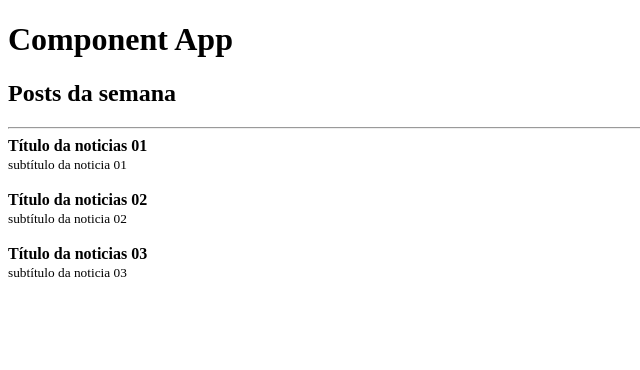
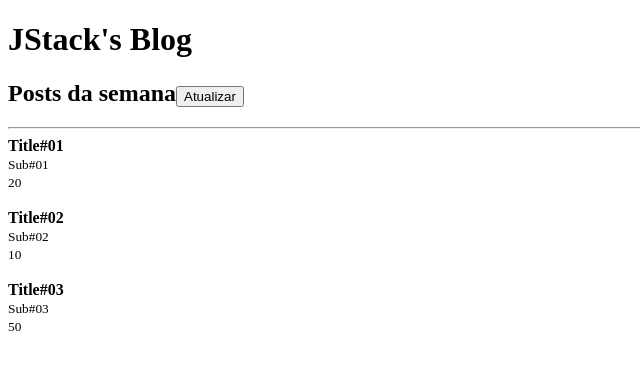
Before and after one commit to mateusgf00/react-fundamentals, a React app: page / in a window 1280 px wide. Shown: the top 370 px of the page, without its empty margins (0-640 px from the left). Built offline with nearby package versions, Linux system fonts and the light colour scheme.

Commit message:
utilizing react states

```diff
--- a/src/App.js
+++ b/src/App.js
@@ -1,26 +1,50 @@
-import React from 'react';
+import React, { useState } from 'react';
 import Post from './Post';
+import Header from './Header';
 
 function App() {
+  const [posts, setPosts] = useState([
+    { id: Math.random(), title: 'Title#01', subtitle: 'Sub#01', likes: 20 },
+    { id: Math.random(), title: 'Title#02', subtitle: 'Sub#02', likes: 10 },
+    { id: Math.random(), title: 'Title#03', subtitle: 'Sub#03', likes: 50 },
+  ]);
+
+
+  function handleRefresh() {
+    setPosts((prevState) => [
+
+        ...prevState,
+        {
+          id: Math.random(),
+          title: `Title#0${prevState.length + 1}`,
+          subtitle: `Sub#0${prevState.length + 1}`,
+          likes: 50
+        }
+    ])
+
+    console.log({ posts });
+  }
+
   return (
     <>
-      <h1>Component App</h1>
-      <h2>Posts da semana</h2>
-
+      <Header title="JStack's Blog">
+        <h2>
+          Posts da semana
+          <button onClick={handleRefresh}>Atualizar</button>
+        </h2>
+      </Header>
       <hr />
 
-      <Post
-        title="Título da noticias 01"
-        subtitle="subtítulo da noticia 01"
-      />
-      <Post
-        title="Título da noticias 02"
-        subtitle="subtítulo da noticia 02"
-      />
-      <Post
-        title="Título da noticias 03"
-        subtitle="subtítulo da noticia 03"
-      />
+      {posts.map(post => (
+        <Post
+          key={post.id}
+          likes={post.likes}
+          post={{
+            title: post.title,
+            subtitle: post.subtitle
+          }}
+        />
+      ))}
     </>
   );
 }
--- /dev/null
+++ b/src/Header.js
@@ -0,0 +1,12 @@
+import React from 'react';
+
+function Header(props) {
+  return (
+    <>
+      <h1>{props.title}</h1>
+      {props.children}
+    </>
+  )
+}
+
+export default Header;
--- a/src/Post.js
+++ b/src/Post.js
@@ -4,8 +4,9 @@ function Post(props) {
   return (
     <>
       <article>
-        <strong>{props.title}</strong><br />
-        <small>{props.subtitle}</small>
+        <strong>{props.post.title}</strong><br />
+        <small>{props.post.subtitle}</small><br />
+        <small>{props.likes}</small>
       </article>
       <br />
     </>
```
